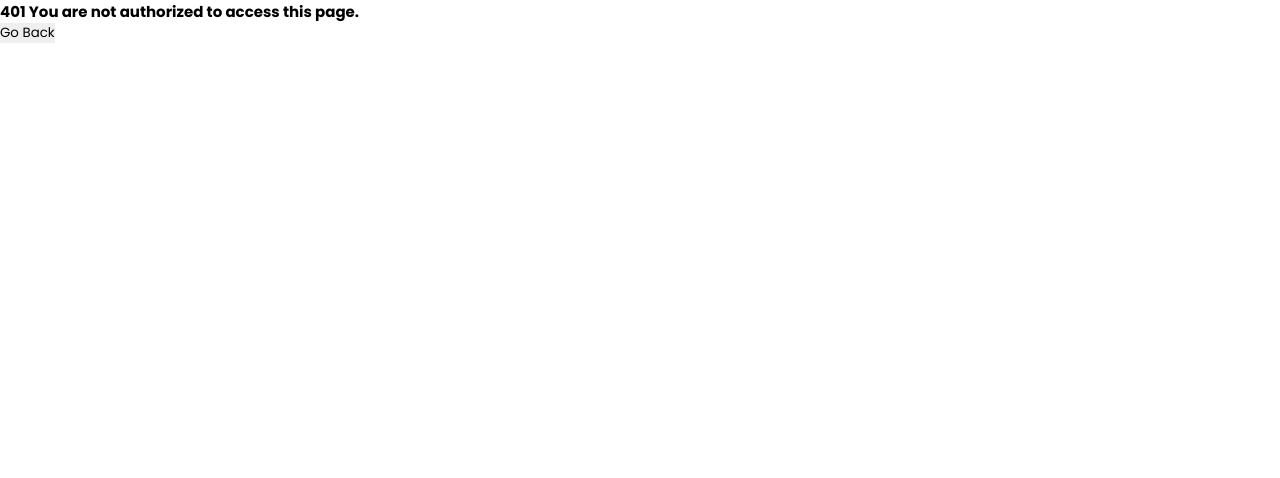
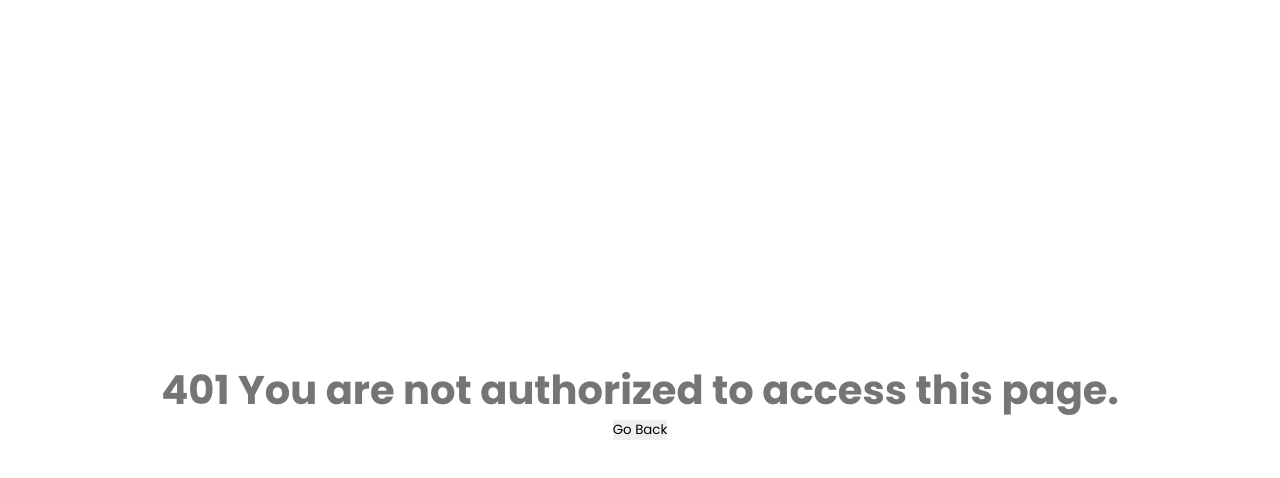
Before and after one commit to alonzojoe/fe-exam, a Vue app: page /unauthorized in a window 1280 px wide. Shown: the top 478 px of the page. Built offline with nearby package versions, Linux system fonts and the light colour scheme.

Commit message:
style: 404 and 401 Page

```diff
--- a/src/pages/NotFound.vue
+++ b/src/pages/NotFound.vue
@@ -1,5 +1,5 @@
 <template>
-    <div>
+    <div class="fluid">
         <h2>404 Page Not Found</h2>
         <button @click="$router.go(-1)">Go Back</button>
     </div>
@@ -7,6 +7,24 @@
 
 <script setup>
 
+
+
 </script>
 
-<style lang="scss" scoped></style>
+
+<style scoped>
+.fluid {
+    height: 100vh;
+    width: 100%;
+    display: flex;
+    flex-direction: column;
+    justify-content: center;
+    align-items: center;
+    text-align: center;
+}
+
+h2 {
+    font-size: 4rem;
+    color: var(--text-lighter);
+}
+</style>
--- a/src/pages/Unauthorized.vue
+++ b/src/pages/Unauthorized.vue
@@ -1,5 +1,5 @@
 <template>
-    <div>
+    <div class="fluid">
         <h2>401 You are not authorized to access this page.</h2>
         <button @click="$router.go(-1)">Go Back</button>
     </div>
@@ -9,4 +9,19 @@
 
 </script>
 
-<style lang="scss" scoped></style>
+<style scoped>
+.fluid {
+    height: 100vh;
+    width: 100%;
+    display: flex;
+    flex-direction: column;
+    justify-content: center;
+    align-items: center;
+    text-align: center;
+}
+
+h2 {
+    font-size: 4rem;
+    color: var(--text-lighter);
+}
+</style>
```
